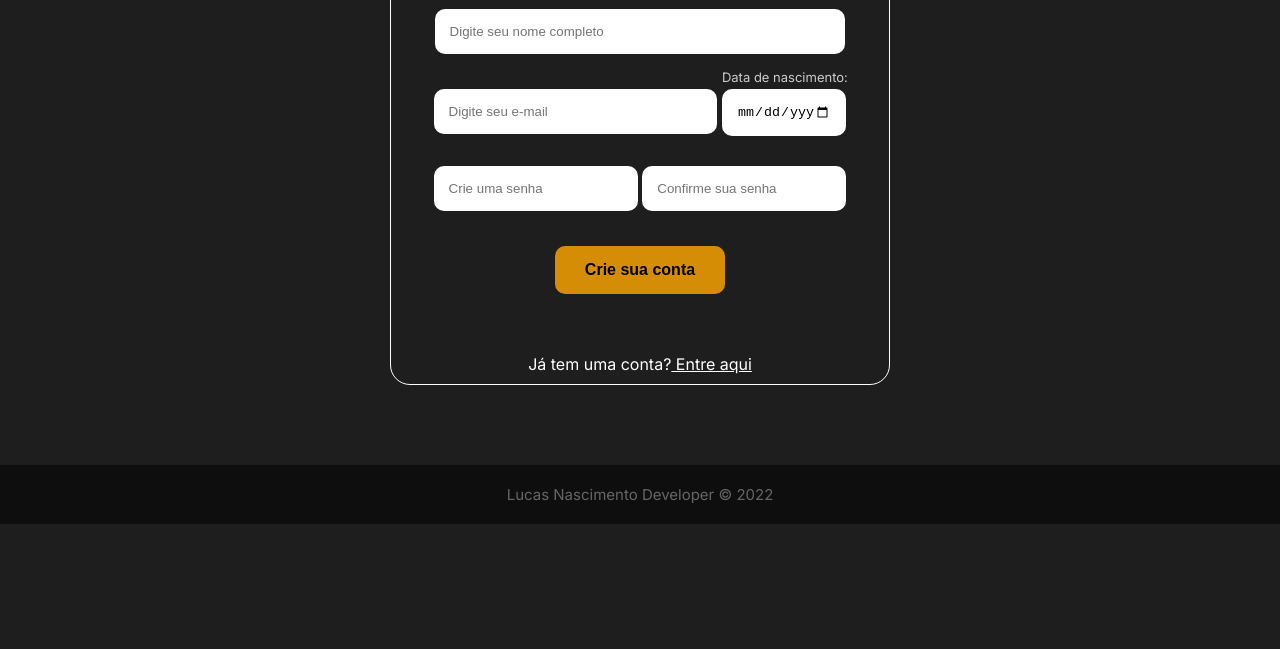
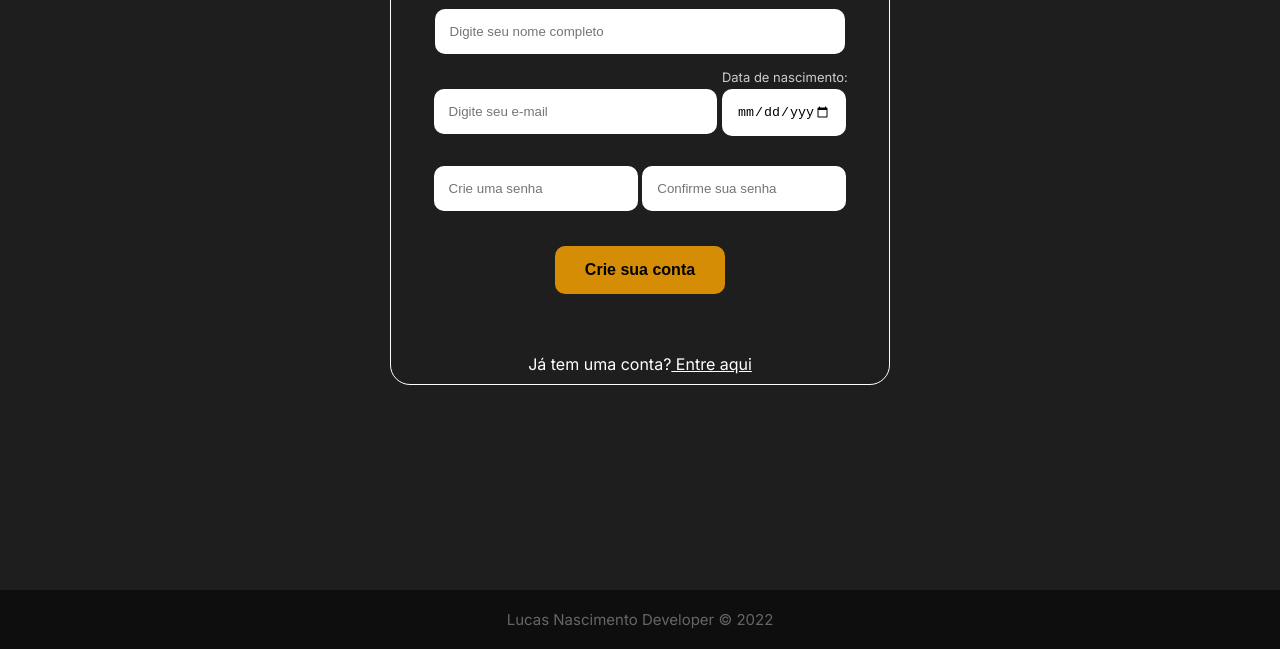
Before and after one commit to lucasnds/SiteEstudio, a plain HTML site: page cadastro.html in a window 1280 px wide. Shown: the part 320-969 px from the top of the page. Before the commit the page ends 844 px from the top, so only its background shows below. Drawn offline with Linux system fonts and the light colour scheme.

Commit message:
alterações que não foram bem concluídas

```diff
--- a/cadastro.html
+++ b/cadastro.html
@@ -15,6 +15,7 @@
     <header>
         <a href="index.html"> <img src="./imagens/whitehome.png"></a>
     </header>
+    <div class="container">
         <div class="principal">
             <div class="topo">
                 <img src="./imagens/logoAutofalante.png">
@@ -33,6 +34,9 @@
             <div class="entreaqui"><a href="login.html"> Já tem uma conta?<span> Entre aqui</span></a>
             </div>
         </div>
+        <!-- <div class="image"><img src="./imagens/fotoEstudio.jpg" alt=""></div> -->
+    </div>
+
     <footer>
         <p>Lucas Nascimento Developer &copy; 2022</p>
     </footer>
--- a/css/cadastro.css
+++ b/css/cadastro.css
@@ -20,8 +20,32 @@
     width: 100%;
     padding: 30px 0% 100px 0%;
 }
+
+
 /* header img:hover {
     box-shadow: 1px 0.6px 2px #fff;
+} */
+
+.container {
+    display: flex;
+    align-items: center;
+    justify-content: center;
+    /* gap: 20px; */
+}
+
+
+/* .image {
+            display: flex;
+            justify-content: center;
+            width: ;
+        } */
+
+
+/* .image img {
+    background-image: url('imagens/fotoEstudio.jpg');
+    background-size: cover;
+    border-radius: 20px;
+    width: 89%;
 } */
 
 .principal {
@@ -29,7 +53,7 @@
     border-radius: 20px;
     width: 500px;
     /* height: 600px; */
-            margin: 0 auto;
+    /* margin: auto; */
     align-items: center;
     text-align: center;
 }
@@ -43,6 +67,7 @@
     display: flex;
     align-items: center;
     margin: 10px;
+    margin-left: 44px;
 }
 
 .topo h1 {
@@ -132,7 +157,7 @@
     font-weight: 400;
     font-size: 15px;
     color: #666;
-            margin-top: 80px;
+    margin-top: 205px;
     padding: 20px 0;
 }
 
@@ -159,6 +184,12 @@
     }
     #senha {
         width: 45%;
+    }
+    .topo {
+        margin: 10px;
+    }
+    footer {
+        margin-top: 80px;
     }
 }
 
```
Also changed, not shown: imagens/fotoEstudio.jpg (added). Lines whose indentation alone changed are shown as unchanged.
